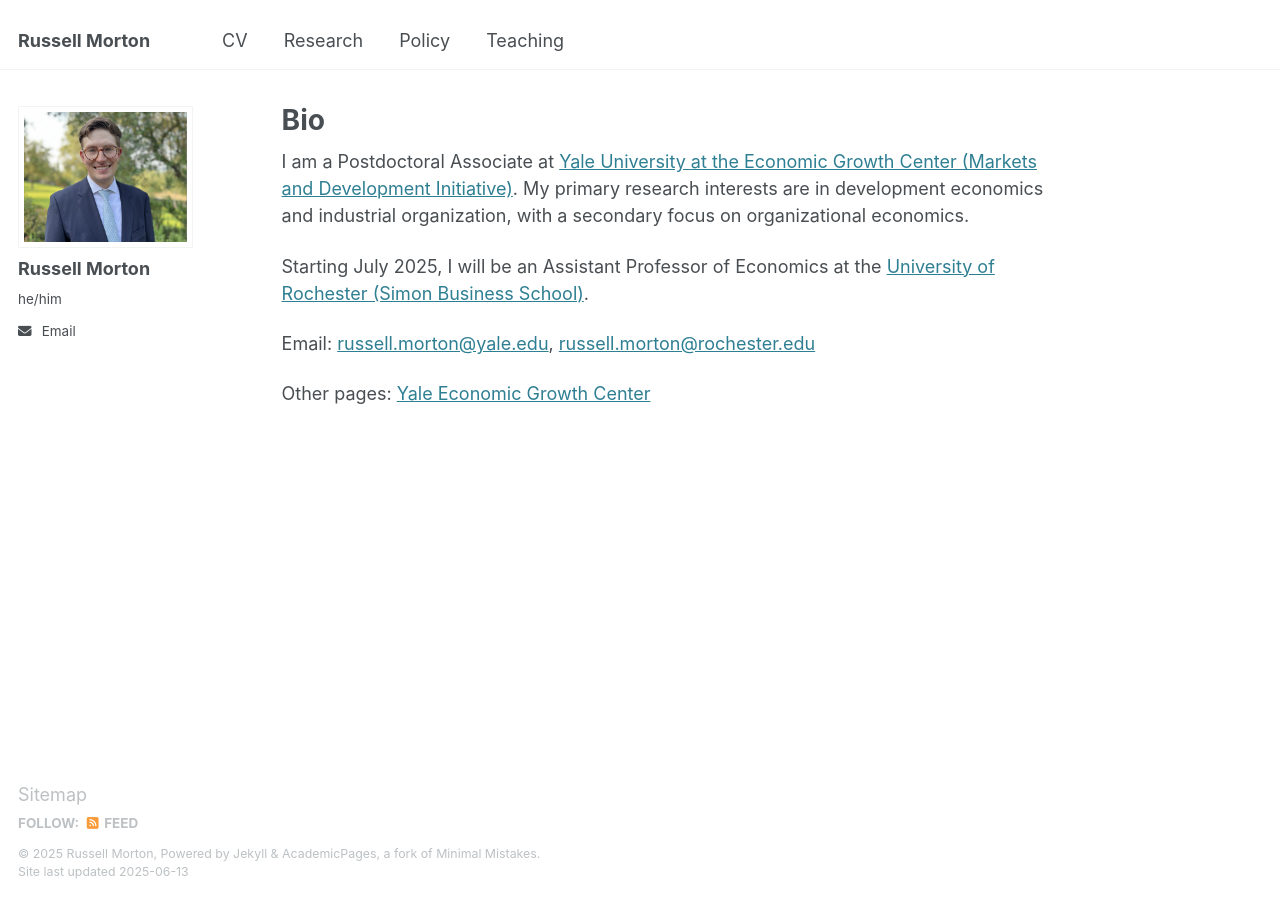
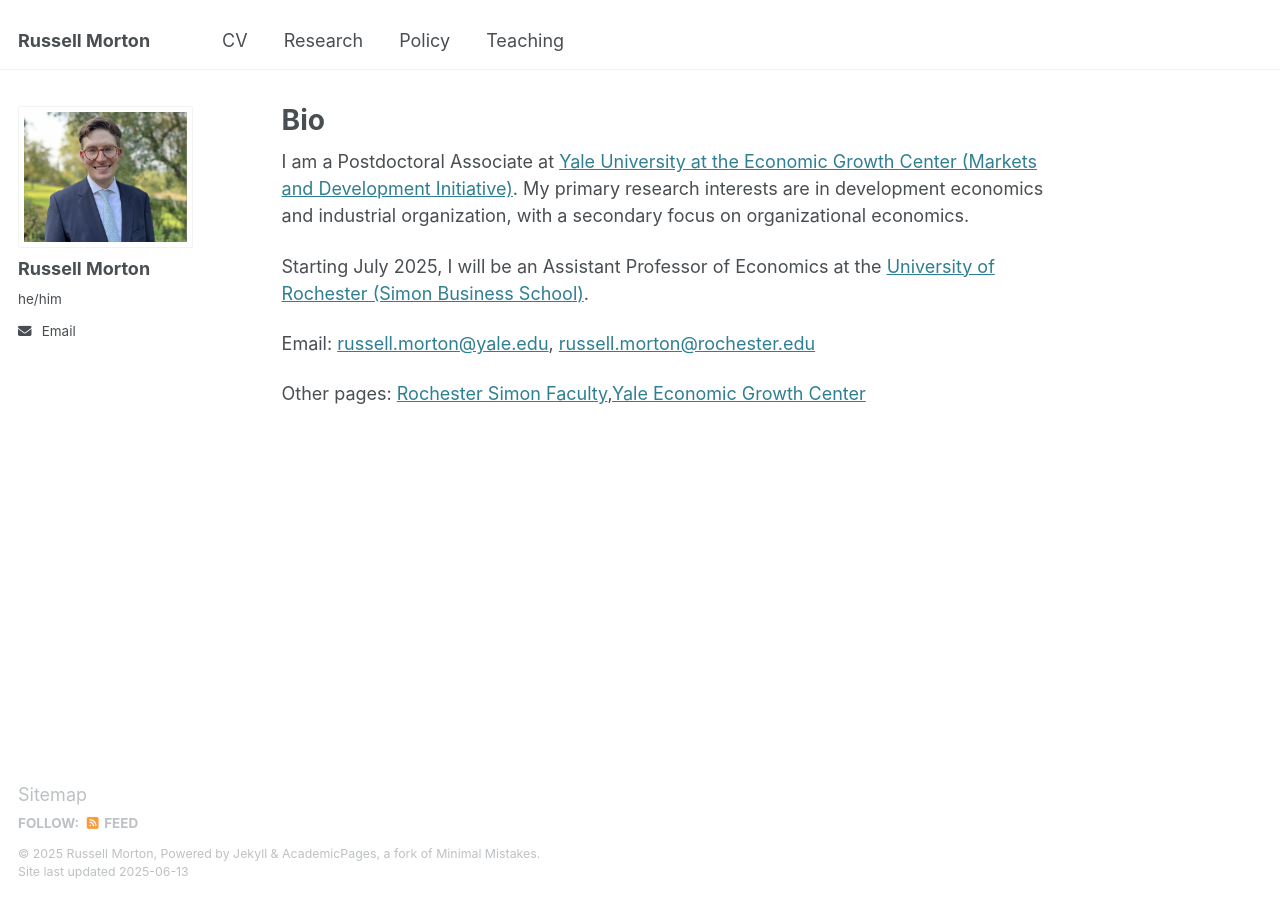
Before and after one commit to rpmorton/rpmorton.github.io, a Jekyll site: the page built from _pages/about.md, in a window 1280 px wide. Built offline with Jekyll 4.4.1, drawn with Linux system fonts in a browser that asks for light colours.

Commit message:
Update about.md

```diff
--- a/_pages/about.md
+++ b/_pages/about.md
@@ -13,4 +13,4 @@ Starting July 2025, I will be an Assistant Professor of Economics at the [Univer
 
 Email: <a href="mailto:russell.morton@yale.edu">russell.morton@yale.edu</a>, <a href="mailto:russell.morton@rochester.edu">russell.morton@rochester.edu</a>
 
-Other pages: [Yale Economic Growth Center](https://egc.yale.edu/people/russell-morton)
+Other pages: [Rochester Simon Faculty](https://platform.simon.rochester.edu/faculty/russell-morton),[Yale Economic Growth Center](https://egc.yale.edu/people/russell-morton)
```
